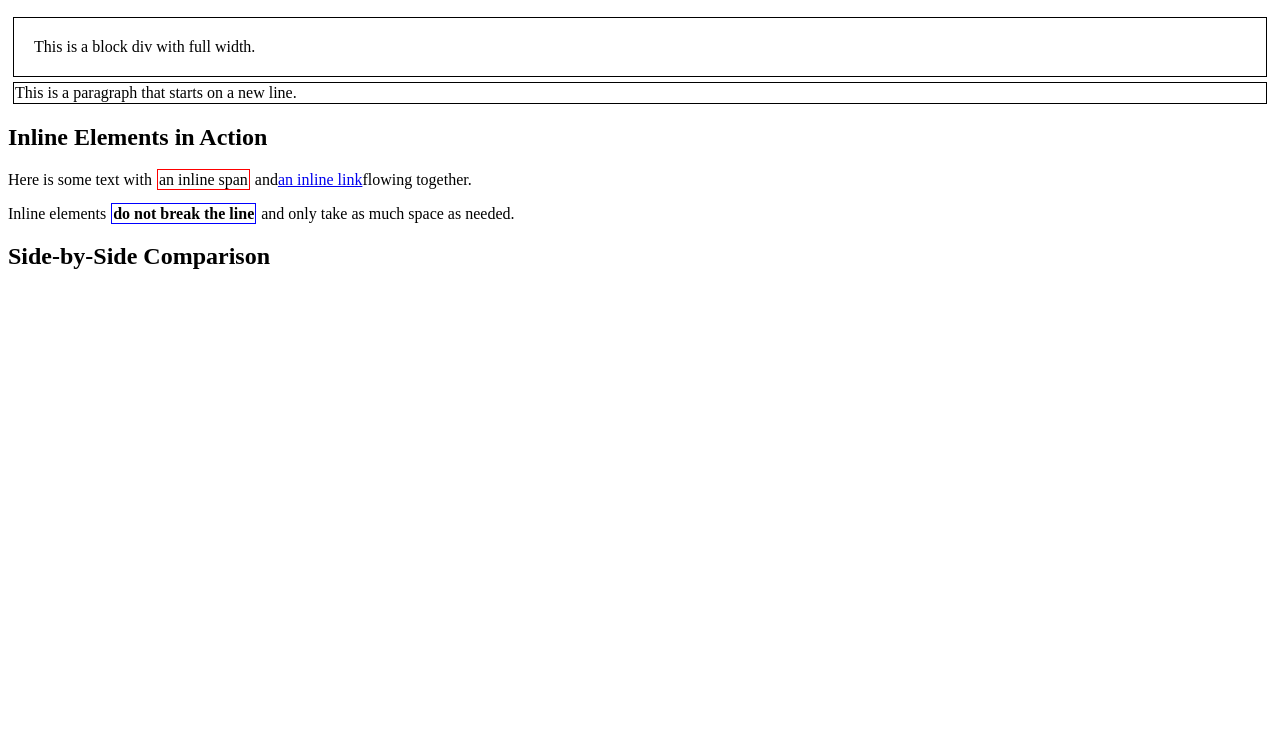
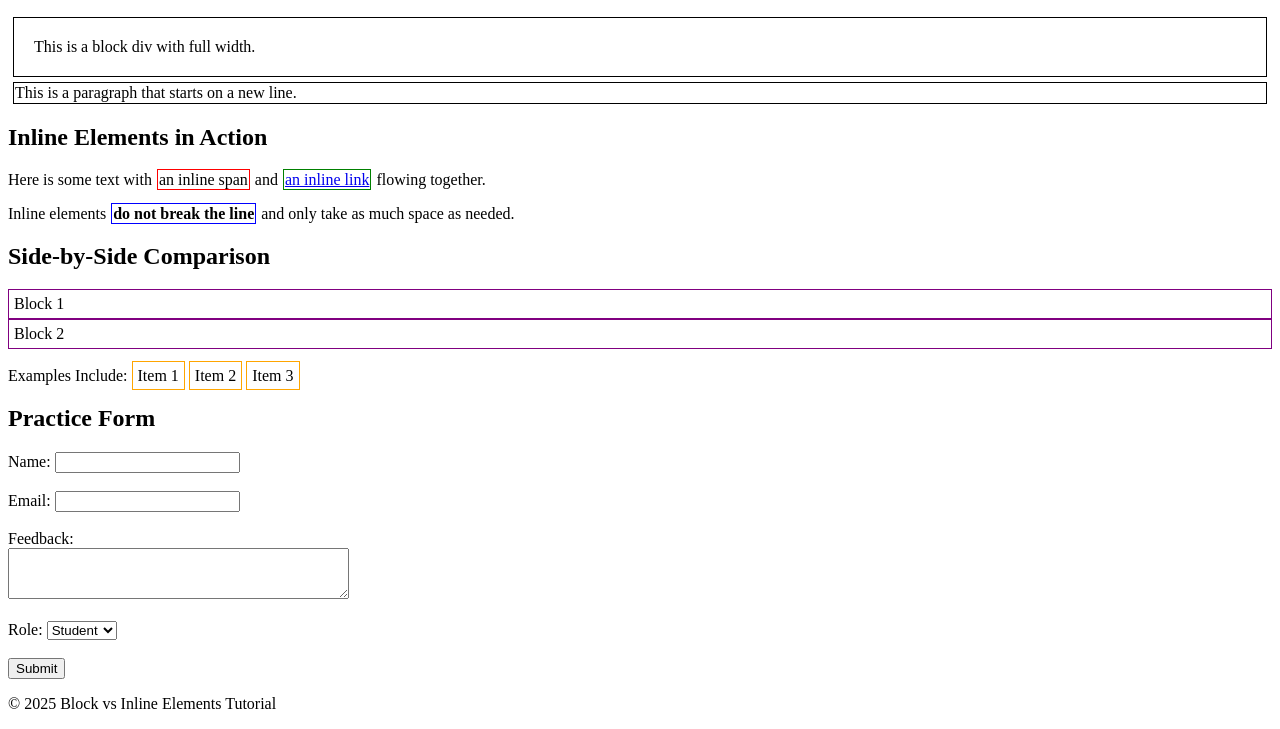
Before and after one commit to 128zmcdow/Block-vs-Inline-Elements, a plain HTML site: page examples.html in a window 1280 px wide. Shown: the part 136-865 px from the top of the page. Before the commit the page ends 800 px from the top, so only its background shows below. Drawn offline with Linux system fonts and the light colour scheme.

Commit message:
examples

```diff
--- a/examples.html
+++ b/examples.html
@@ -1,5 +1,6 @@
 <!DOCTYPE html>
 <html lang="en">
+
 <head>
   <style>
     .my-div {
@@ -29,10 +30,33 @@
       border: 1px solid blue;
     }
   </style>
+  <style>
+    .my-strong2 {
+      padding: 1px;
+      margin: 5px;
+      border: 1px solid green;
+    }
+  </style>
+  <style>
+    .my-block {
+      padding: 5px;
+      margin: 0px;
+      border: 1px solid purple;
+    }
+  </style>
+  <style>
+    .my-inline {
+      display: inline;
+      padding: 5px;
+      margin: 0px;
+      border: 1px solid orange;
+    }
+  </style>
   <meta charset="UTF-8">
   <meta name="viewport" content="width=device-width, initial-scale=1.0">
   <title>Block vs Inline Elements</title>
 </head>
+
 <body>
   <header>
     <nav>
@@ -47,8 +71,43 @@
   <div class="my-div">This is a block div with full width.</div>
   <p class="my-p">This is a paragraph that starts on a new line.</p>
   <h2>Inline Elements in Action</h2>
-    <p>Here is some text with<span class= "my-span">an inline span</span>and<a href="examples.html">an inline link</a>flowing together.</p>
-    <p>Inline elements<strong class= "my-strong">do not break the line</strong>and only take as much space as needed.</p>
+  <p>Here is some text with<span class="my-span">an inline span</span>and<span class="my-strong2"><a
+        href="examples.html">an inline link</a></span>flowing together.</p>
+  <p>Inline elements<strong class="my-strong">do not break the line</strong>and only take as much space as needed.</p>
   <h2>Side-by-Side Comparison</h2>
+  <div class="my-block">Block 1</div>
+  <div class="my-block">Block 2</div>
+  <br>
+  Examples Include: <p class="my-inline">Item 1</p>
+  <p class="my-inline">Item 2</p>
+  <p class="my-inline">Item 3</p>
+  <h2>Practice Form</h2>
+  <label for="username">Name:</label>
+  <input type="text" name="username">
+  <br>
+  <br>
+  <label for="username">Email:</label>
+  <input type="text" name="username">
+  <br>
+  <br>
+  <section class="feedback">
+    <label for="feedback">Feedback:</label>
+    <br>
+    <textarea id="extra" name="feedback" rows="3" cols="40"></textarea>
+  </section>
+  <br>
+  <section class="role">
+    <label for="role">Role:</label>
+    <select id="role" name="role">
+      <option value="student">Student</option>
+      <option value="teacher">Teacher</option>
+      <option value="other">Other</option>
+    </select>
+    <br>
+    <br>
+    <input type="Submit" value="Submit">
+  </section>
+  <p>© 2025 Block vs Inline Elements Tutorial</p>
 </body>
+
 </html>
```
Lines whose indentation alone changed are shown as unchanged.
